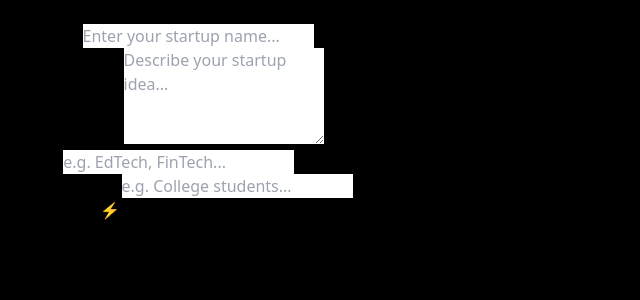
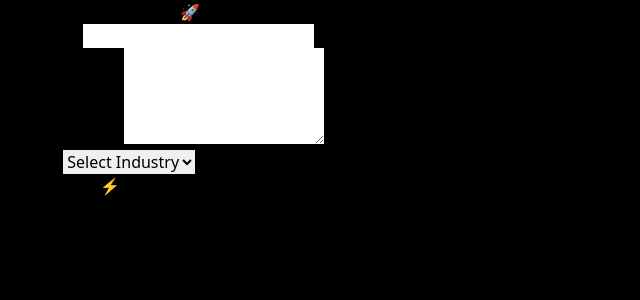
Before and after one commit to sanjana-ngl/IdeaPulse, a React (Vite) app in the folder client/: page /validate in a window 1280 px wide. Shown: the top 300 px of the page, without its empty margins (0-640 px from the left). Built offline with nearby package versions, Linux system fonts and the light colour scheme.

Commit message:
Edited frontend

```diff
--- a/client/src/App.jsx
+++ b/client/src/App.jsx
@@ -4,6 +4,7 @@ import { AnimatePresence, motion } from "framer-motion"
 import LandingPage from "./pages/LandingPage"
 import ValidatePage from "./pages/ValidatePage"
 import ResultsPage from "./pages/ResultsPage"
+import AnalyzingPage from "./pages/AnalyzingPage" // ✅ NEW IMPORT
 
 function AnimatedRoutes() {
   const location = useLocation()
@@ -20,6 +21,7 @@ function AnimatedRoutes() {
         <Routes location={location}>
           <Route path="/" element={<LandingPage />} />
           <Route path="/validate" element={<ValidatePage />} />
+          <Route path="/analyzing" element={<AnalyzingPage />} /> {/* ✅ NEW ROUTE */}
           <Route path="/results" element={<ResultsPage />} />
         </Routes>
       </motion.div>
--- a/client/src/components/IdeaForm.jsx
+++ b/client/src/components/IdeaForm.jsx
@@ -1,33 +1,79 @@
 import { useState } from "react"
+import { useNavigate } from "react-router-dom"
+
+const industries = {
+  Technology: [
+    "AI & Machine Learning",
+    "Blockchain",
+    "Cybersecurity",
+    "SaaS",
+    "Cloud Computing"
+  ],
+  EdTech: [
+    "K-12 Learning",
+    "Higher Education",
+    "Test Prep",
+    "Skill Development",
+    "Corporate Training"
+  ],
+  FinTech: [
+    "Digital Payments",
+    "Lending",
+    "Wealth Management",
+    "InsurTech",
+    "Crypto"
+  ],
+  HealthTech: [
+    "Telemedicine",
+    "Mental Health",
+    "Fitness",
+    "Medical Devices",
+    "PharmaTech"
+  ],
+  "E-Commerce": [
+    "D2C",
+    "Marketplace",
+    "Dropshipping",
+    "B2B Commerce",
+    "Subscription"
+  ]
+}
 
 export default function IdeaForm() {
+  const navigate = useNavigate()
+
   const [formData, setFormData] = useState({
     name: "",
     description: "",
     industry: "",
-    audience: "",
+    subdomain: "",
+    customIndustry: "",
+    customSubdomain: ""
   })
 
   const handleChange = (e) => {
     setFormData({
       ...formData,
-      [e.target.name]: e.target.value,
+      [e.target.name]: e.target.value
     })
   }
 
   const handleSubmit = (e) => {
     e.preventDefault()
     console.log(formData)
+    navigate("/analyzing")
   }
+
+  const subdomainOptions =
+    industries[formData.industry] || []
 
   return (
     <form onSubmit={handleSubmit} className="space-y-8 text-white">
 
       <h2 className="text-4xl font-bold text-center mb-8">
-        Enter Your Startup Idea
+        Enter Your Startup Idea 🚀
       </h2>
 
-      {/* Idea Name */}
       <div>
         <label className="block mb-2 text-gray-300">Idea Name</label>
         <input
@@ -35,51 +81,100 @@ export default function IdeaForm() {
           name="name"
           value={formData.name}
           onChange={handleChange}
-          className="w-full p-4 rounded-xl bg-black/60 border border-blue-500/40 focus:border-purple-500 focus:outline-none text-white placeholder-gray-400"
-          placeholder="Enter your startup name..."
+          className="w-full p-4 rounded-xl bg-black/60 border border-blue-500/40 text-white"
         />
       </div>
 
-      {/* Description */}
       <div>
         <label className="block mb-2 text-gray-300">Idea Description</label>
         <textarea
           name="description"
+          rows="4"
           value={formData.description}
           onChange={handleChange}
-          rows="4"
-          className="w-full p-4 rounded-xl bg-black/60 border border-blue-500/40 focus:border-purple-500 focus:outline-none text-white placeholder-gray-400"
-          placeholder="Describe your startup idea..."
+          className="w-full p-4 rounded-xl bg-black/60 border border-blue-500/40 text-white"
         />
       </div>
 
-      {/* Industry */}
       <div>
         <label className="block mb-2 text-gray-300">Industry</label>
+        <select
+          name="industry"
+          value={formData.industry}
+          onChange={(e) => {
+            handleChange(e)
+            setFormData((prev) => ({
+              ...prev,
+              subdomain: "",
+              customSubdomain: ""
+            }))
+          }}
+          className="w-full p-4 rounded-xl bg-black/60 border border-blue-500/40 text-white"
+        >
+          <option value="">Select Industry</option>
+          {Object.keys(industries).map((ind) => (
+            <option key={ind} value={ind}>{ind}</option>
+          ))}
+          <option value="Other">Other</option>
+        </select>
+      </div>
+
+      {formData.industry === "Other" && (
+        <div>
+          <label className="block mb-2 text-gray-300">Enter Industry</label>
           <input
             type="text"
-          name="industry"
-          value={formData.industry}
+            name="customIndustry"
+            value={formData.customIndustry}
             onChange={handleChange}
-          className="w-full p-4 rounded-xl bg-black/60 border border-blue-500/40 focus:border-purple-500 focus:outline-none text-white placeholder-gray-400"
-          placeholder="e.g. EdTech, FinTech..."
+            className="w-full p-4 rounded-xl bg-black/60 border border-blue-500/40 text-white"
           />
         </div>
+      )}
 
-      {/* Target Audience */}
+      {formData.industry && (
         <div>
-        <label className="block mb-2 text-gray-300">Target Audience</label>
+          <label className="block mb-2 text-gray-300">Subdomain</label>
+
+          {formData.industry !== "Other" ? (
+            <select
+              name="subdomain"
+              value={formData.subdomain}
+              onChange={handleChange}
+              className="w-full p-4 rounded-xl bg-black/60 border border-blue-500/40 text-white"
+            >
+              <option value="">Select Subdomain</option>
+              {subdomainOptions.map((sub) => (
+                <option key={sub} value={sub}>{sub}</option>
+              ))}
+              <option value="Other">Other</option>
+            </select>
+          ) : (
             <input
               type="text"
-          name="audience"
-          value={formData.audience}
+              name="customSubdomain"
+              value={formData.customSubdomain}
               onChange={handleChange}
-          className="w-full p-4 rounded-xl bg-black/60 border border-blue-500/40 focus:border-purple-500 focus:outline-none text-white placeholder-gray-400"
-          placeholder="e.g. College students..."
+              placeholder="Enter Subdomain"
+              className="w-full p-4 rounded-xl bg-black/60 border border-blue-500/40 text-white"
+            />
+          )}
+        </div>
+      )}
+
+      {formData.subdomain === "Other" && formData.industry !== "Other" && (
+        <div>
+          <label className="block mb-2 text-gray-300">Enter Subdomain</label>
+          <input
+            type="text"
+            name="customSubdomain"
+            value={formData.customSubdomain}
+            onChange={handleChange}
+            className="w-full p-4 rounded-xl bg-black/60 border border-blue-500/40 text-white"
           />
         </div>
+      )}
 
-      {/* Submit */}
       <button
         type="submit"
         className="w-full py-4 rounded-xl bg-gradient-to-r from-purple-500 to-blue-500 text-lg font-semibold hover:scale-105 transition-transform duration-300 shadow-[0_0_40px_rgba(139,92,246,0.6)]"
--- /dev/null
+++ b/client/src/pages/AnalyzingPage.jsx
@@ -0,0 +1,71 @@
+import { useEffect, useState } from "react"
+import { useNavigate } from "react-router-dom"
+
+export default function AnalyzingPage() {
+  const navigate = useNavigate()
+  const [progress, setProgress] = useState(0)
+
+  const messages = [
+    "Scanning Market Demand...",
+    "Analyzing Competitors...",
+    "Calculating TAM & SAM...",
+    "Evaluating Monetization...",
+    "Running Feasibility Model..."
+  ]
+
+  const [messageIndex, setMessageIndex] = useState(0)
+
+  useEffect(() => {
+    const interval = setInterval(() => {
+      setProgress((prev) => {
+        if (prev >= 100) {
+          clearInterval(interval)
+          navigate("/results")
+          return 100
+        }
+        return prev + 2
+      })
+    }, 60)
+
+    const messageInterval = setInterval(() => {
+      setMessageIndex((prev) => (prev + 1) % messages.length)
+    }, 1000)
+
+    return () => {
+      clearInterval(interval)
+      clearInterval(messageInterval)
+    }
+  }, [navigate])
+
+  return (
+    <div className="relative min-h-screen bg-black flex items-center justify-center overflow-hidden text-white">
+
+      {/* Background Glow */}
+      <div className="absolute w-[600px] h-[600px] bg-purple-600/20 blur-[150px] animate-pulse"></div>
+
+      <div className="z-10 w-full max-w-xl text-center space-y-10 px-6">
+
+        <h1 className="text-4xl font-bold tracking-wide">
+          AI is Analyzing Your Idea
+        </h1>
+
+        {/* Progress Bar */}
+        <div className="w-full bg-white/10 rounded-full h-6 overflow-hidden backdrop-blur-md border border-white/20">
+          <div
+            className="h-full bg-gradient-to-r from-purple-500 to-blue-500 transition-all duration-100"
+            style={{ width: `${progress}%` }}
+          ></div>
+        </div>
+
+        <p className="text-xl text-purple-400 font-semibold">
+          {progress}%
+        </p>
+
+        <p className="text-gray-400 animate-pulse">
+          {messages[messageIndex]}
+        </p>
+
+      </div>
+    </div>
+  )
+}
```
Lines whose indentation alone changed are shown as unchanged.
